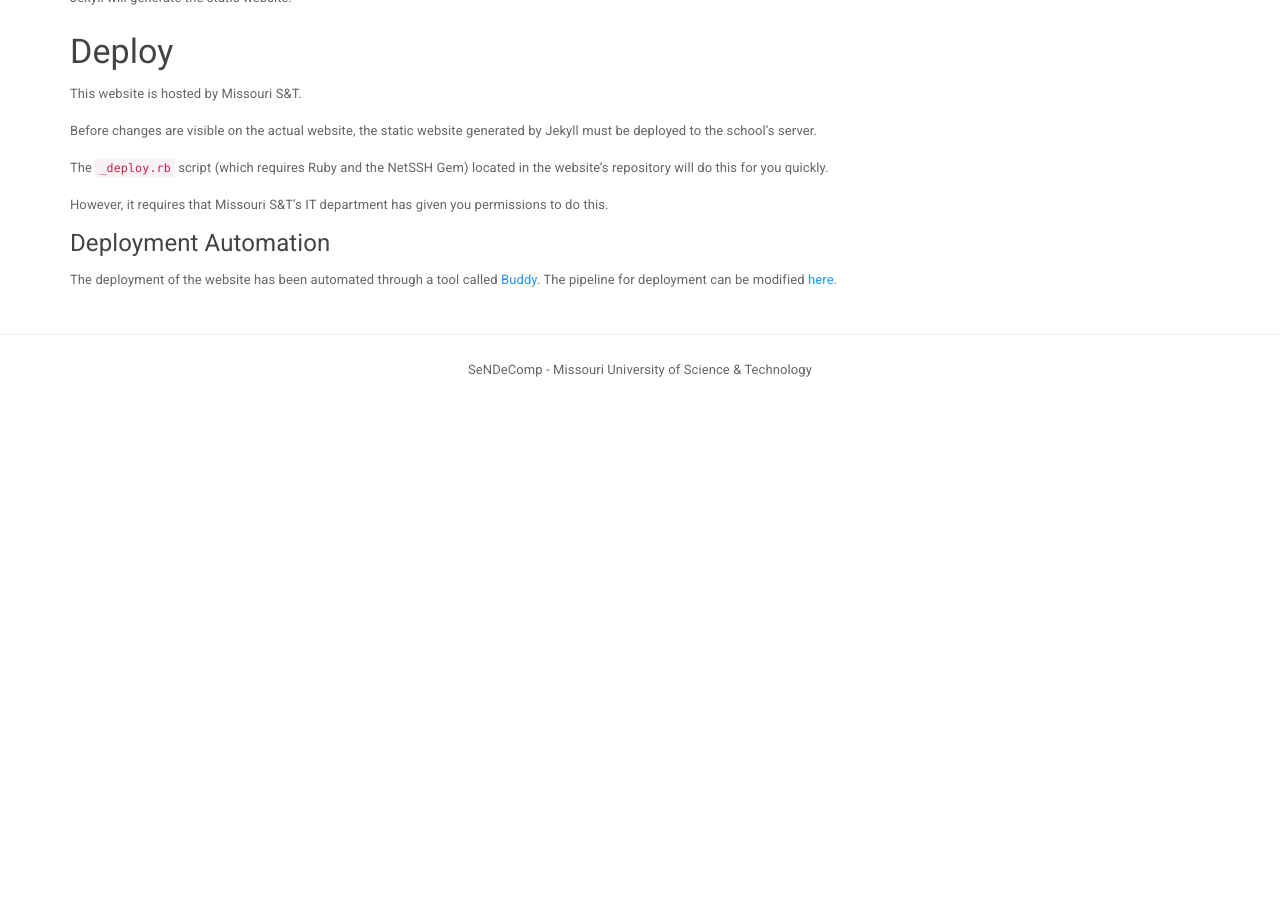
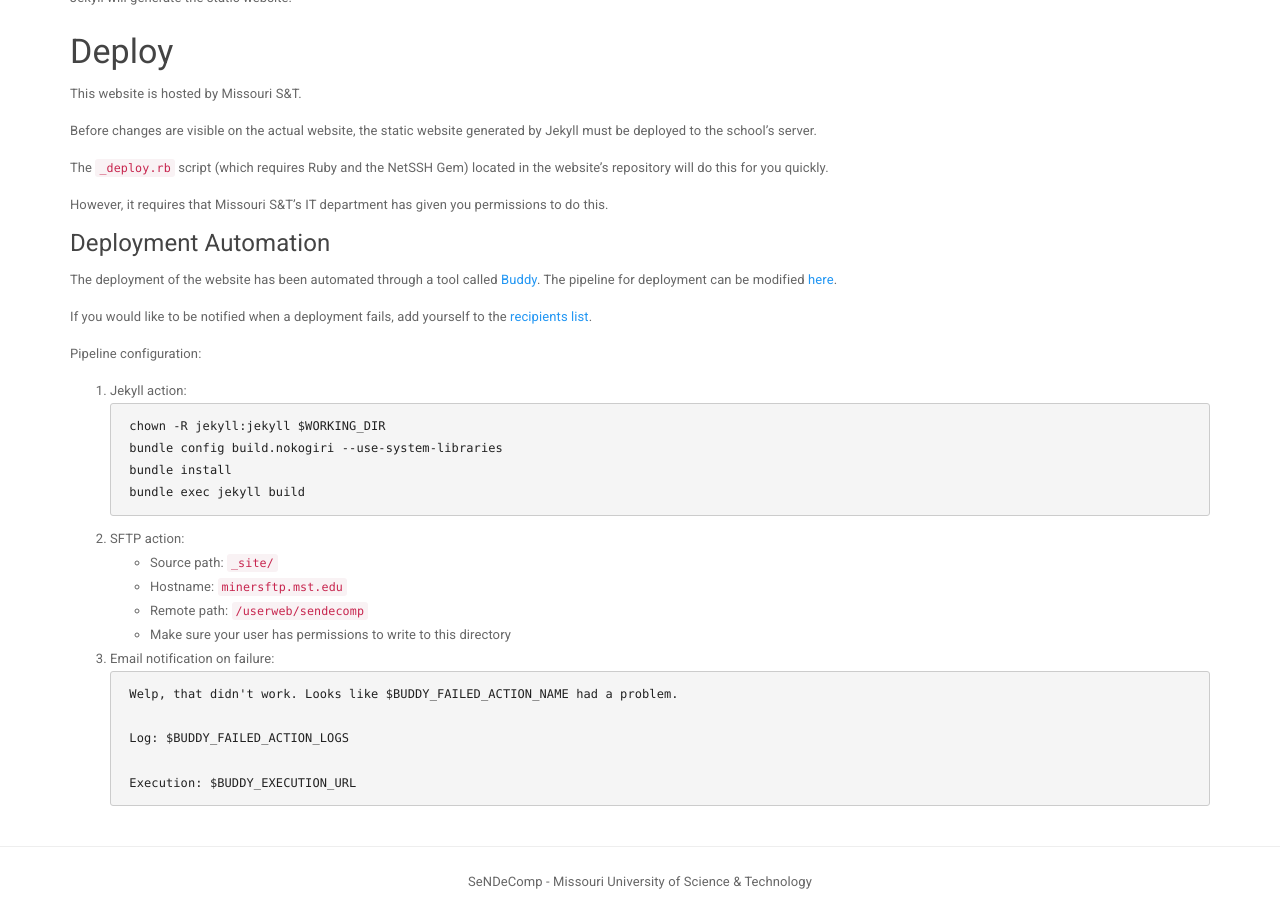
Before and after one commit to sendecomp/sendecomp-website, a Jekyll site: the page built from edit.md, in a window 1280 px wide and 900 px high, scrolled down 2897 px. Built offline with Jekyll 4.4.1, drawn with Linux system fonts in a browser that asks for light colours; before the commit the page ends 3302 px from its top, so only the background shows below that.

Commit message:
Update buddy badge URL and document pipeline configuration

````diff
--- a/edit.md
+++ b/edit.md
@@ -121,7 +121,31 @@ However, it requires that Missouri S&amp;T's IT department has given you permiss
 #### Deployment Automation
 
 The deployment of the website has been automated through a tool called [Buddy](https://buddy.works).
-The pipeline for deployment can be modified [here](https://app.buddy.works/sendecomp/sendecomp-website/pipelines).
+The pipeline for deployment can be modified [here](https://app.buddy.works/sendecomp-1/sendecomp-website/pipelines).
+
+If you would like to be notified when a deployment fails, add yourself to the [recipients list](https://app.buddy.works/sendecomp-1/sendecomp-website/pipelines/pipeline/203887/action/417154/edit).
+
+Pipeline configuration:
+1. Jekyll action:
+    ```
+    chown -R jekyll:jekyll $WORKING_DIR
+    bundle config build.nokogiri --use-system-libraries
+    bundle install
+    bundle exec jekyll build
+    ```
+1. SFTP action:
+  * Source path: `_site/`
+  * Hostname: `minersftp.mst.edu`
+  * Remote path: `/userweb/sendecomp`
+  * Make sure your user has permissions to write to this directory
+1. Email notification on failure:
+    ```
+    Welp, that didn't work. Looks like $BUDDY_FAILED_ACTION_NAME had a problem.
+
+    Log: $BUDDY_FAILED_ACTION_LOGS
+
+    Execution: $BUDDY_EXECUTION_URL
+    ```
 
 [1]: https://github.com/sendecomp/sendecomp-website/blob/master/_data/publications.bib
 [2]: https://github.com/sendecomp/sendecomp-website/blob/master/_data/members.yml
````
Also changed, not shown: README.md.
